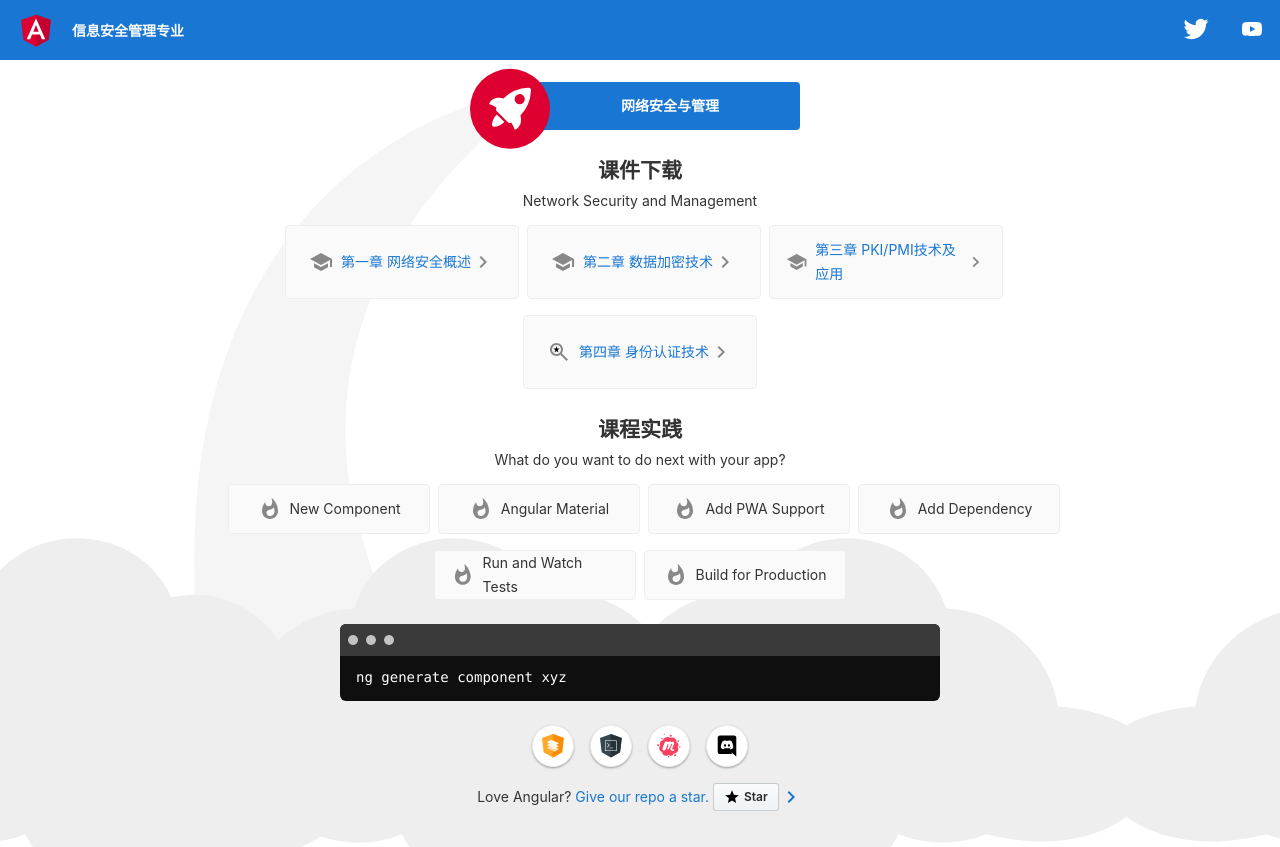
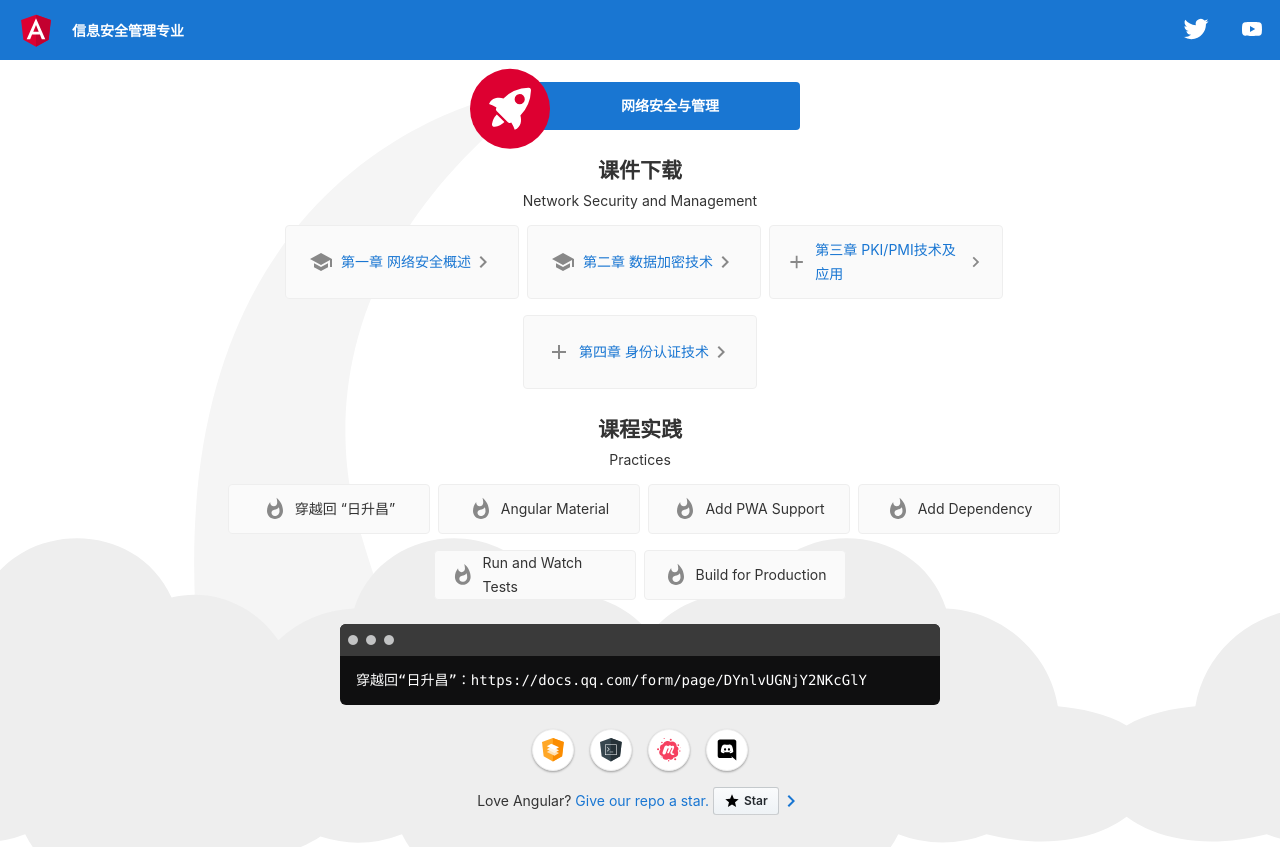
Before and after one commit to walkman617/my-angular-nsm, an Angular app: page / in a window 1280 px wide. Built offline with nearby package versions, Linux system fonts and the light colour scheme.

Commit message:
Update app.component.html

```diff
--- a/src/app/app.component.html
+++ b/src/app/app.component.html
@@ -357,14 +357,14 @@
   <p>Network Security and Management</p>
 
   <div class="card-container">
-    <a class="card" target="_blank" rel="noopener" href="https://share.weiyun.com/fS0t3Tnh">
+    <a class="card" target="_blank" rel="noopener" href="https://docs.qq.com/pdf/DYmR5TGRZSEpVZmZr">
       <svg class="material-icons" xmlns="http://www.w3.org/2000/svg" width="24" height="24" viewBox="0 0 24 24"><path d="M5 13.18v4L12 21l7-3.82v-4L12 17l-7-3.82zM12 3L1 9l11 6 9-4.91V17h2V9L12 3z"/></svg>
 
       <span>第一章 网络安全概述</span>
 
       <svg class="material-icons" xmlns="http://www.w3.org/2000/svg" width="24" height="24" viewBox="0 0 24 24"><path d="M10 6L8.59 7.41 13.17 12l-4.58 4.59L10 18l6-6z"/></svg>    </a>
 
-    <a class="card" target="_blank" rel="noopener" href="https://share.weiyun.com/Li4urkV4">
+    <a class="card" target="_blank" rel="noopener" href="https://docs.qq.com/pdf/DYkRld1hCWnZJbUVs">
       <svg class="material-icons" xmlns="http://www.w3.org/2000/svg" width="24" height="24" viewBox="0 0 24 24"><path d="M5 13.18v4L12 21l7-3.82v-4L12 17l-7-3.82zM12 3L1 9l11 6 9-4.91V17h2V9L12 3z"/></svg>
 
       <span>第二章 数据加密技术</span>
@@ -373,15 +373,16 @@
     </a>
 
     <a class="card" target="_blank" rel="noopener" href="#">
-      <svg class="material-icons" xmlns="http://www.w3.org/2000/svg" width="24" height="24" viewBox="0 0 24 24"><path d="M5 13.18v4L12 21l7-3.82v-4L12 17l-7-3.82zM12 3L1 9l11 6 9-4.91V17h2V9L12 3z"/></svg>
+      <svg class="material-icons" xmlns="http://www.w3.org/2000/svg" width="24" height="24" viewBox="0 0 24 24"><path d="M19 13h-6v6h-2v-6H5v-2h6V5h2v6h6v2z"/></svg>
 
       <span>第三章 PKI/PMI技术及应用</span>
 
       <svg class="material-icons" xmlns="http://www.w3.org/2000/svg" width="24" height="24" viewBox="0 0 24 24"><path d="M10 6L8.59 7.41 13.17 12l-4.58 4.59L10 18l6-6z"/></svg>
     </a>
 
-    <a class="card" target="_blank" rel="noopener" href="https://angular.io/devtools/">
-      <svg class="material-icons" xmlns="http://www.w3.org/2000/svg" enable-background="new 0 0 24 24" height="24px" viewBox="0 0 24 24" width="24px" fill="#000000"><g><rect fill="none" height="24" width="24"/></g><g><g><path d="M14.73,13.31C15.52,12.24,16,10.93,16,9.5C16,5.91,13.09,3,9.5,3S3,5.91,3,9.5C3,13.09,5.91,16,9.5,16 c1.43,0,2.74-0.48,3.81-1.27L19.59,21L21,19.59L14.73,13.31z M9.5,14C7.01,14,5,11.99,5,9.5S7.01,5,9.5,5S14,7.01,14,9.5 S11.99,14,9.5,14z"/><polygon points="10.29,8.44 9.5,6 8.71,8.44 6.25,8.44 8.26,10.03 7.49,12.5 9.5,10.97 11.51,12.5 10.74,10.03 12.75,8.44"/></g></g></svg>
+    <a class="card" target="_blank" rel="noopener" href="#">
+      <svg class="material-icons" xmlns="http://www.w3.org/2000/svg" width="24" height="24" viewBox="0 0 24 24"><path d="M19 13h-6v6h-2v-6H5v-2h6V5h2v6h6v2z"/></svg>
+
       <span>第四章 身份认证技术</span>
 
       <svg class="material-icons" xmlns="http://www.w3.org/2000/svg" width="24" height="24" viewBox="0 0 24 24"><path d="M10 6L8.59 7.41 13.17 12l-4.58 4.59L10 18l6-6z"/></svg>
@@ -391,15 +392,15 @@
 
   <!-- Next Steps -->
   <h2>课程实践</h2>
-  <p>What do you want to do next with your app?</p>
+  <p>Practices</p>
 
   <input type="hidden" #selection>
 
   <div class="card-container">
-    <div class="card card-small" (click)="selection.value = 'component'" tabindex="0">
+    <div class="card card-small" (click)="selection.value = 'default'" tabindex="0">
         <svg class="material-icons" xmlns="http://www.w3.org/2000/svg" width="24" height="24" viewBox="0 0 24 24"><path d="M13.5.67s.74 2.65.74 4.8c0 2.06-1.35 3.73-3.41 3.73-2.07 0-3.63-1.67-3.63-3.73l.03-.36C5.21 7.51 4 10.62 4 14c0 4.42 3.58 8 8 8s8-3.58 8-8C20 8.61 17.41 3.8 13.5.67zM11.71 19c-1.78 0-3.22-1.4-3.22-3.14 0-1.62 1.05-2.76 2.81-3.12 1.77-.36 3.6-1.21 4.62-2.58.39 1.29.59 2.65.59 4.04 0 2.65-2.15 4.8-4.8 4.8z"/></svg>
 
-      <span>New Component</span>
+      <span>穿越回 “日升昌”</span>
     </div>
 
     <div class="card card-small" (click)="selection.value = 'material'" tabindex="0">
@@ -435,7 +436,7 @@
 
   <!-- Terminal -->
   <div class="terminal" [ngSwitch]="selection.value">
-      <pre *ngSwitchDefault>ng generate component xyz</pre>
+      <pre *ngSwitchDefault>穿越回“日升昌”：https://docs.qq.com/form/page/DYnlvUGNjY2NKcGlY</pre>
       <pre *ngSwitchCase="'material'">ng add @angular/material</pre>
       <pre *ngSwitchCase="'pwa'">ng add @angular/pwa</pre>
       <pre *ngSwitchCase="'dependency'">ng add _____</pre>
```
